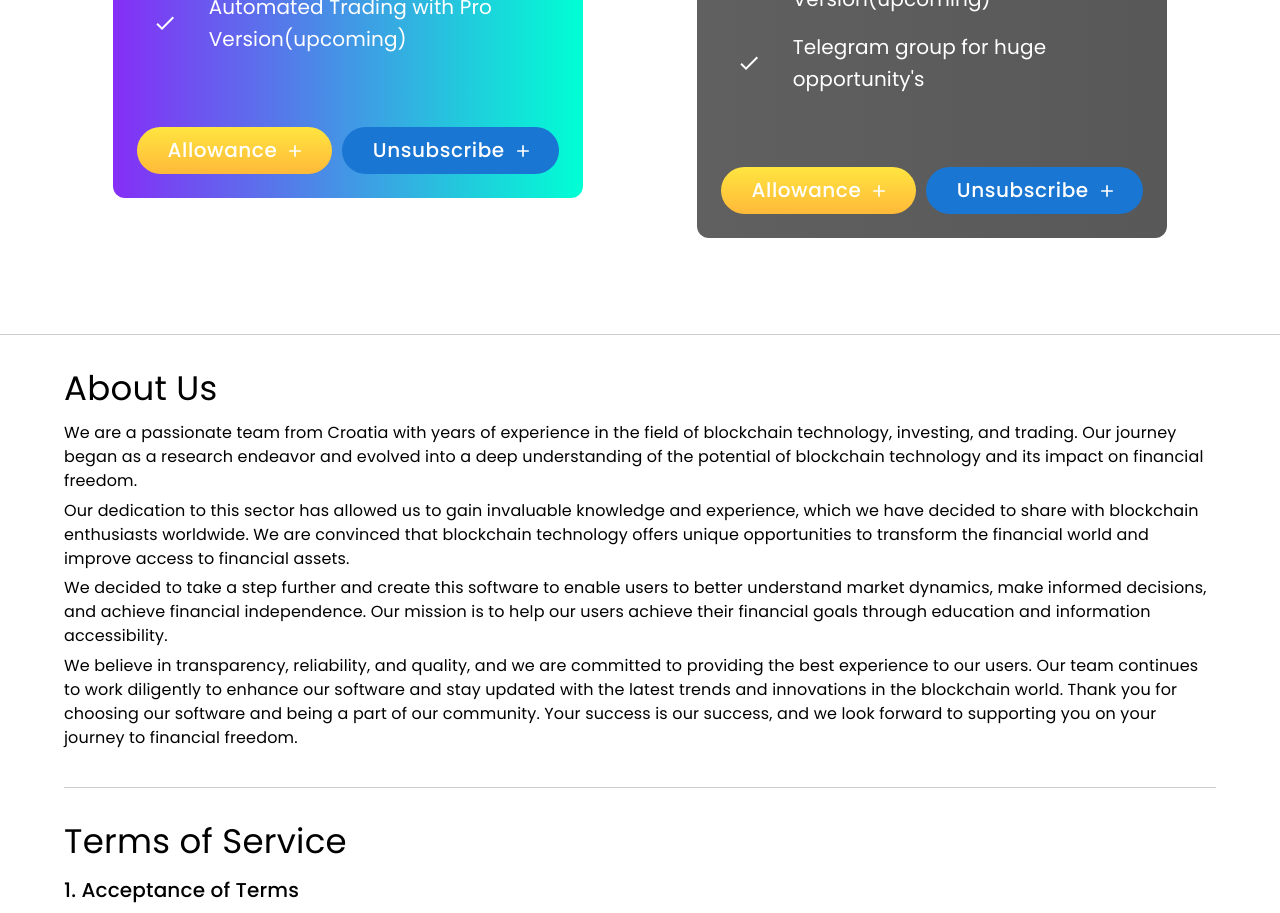
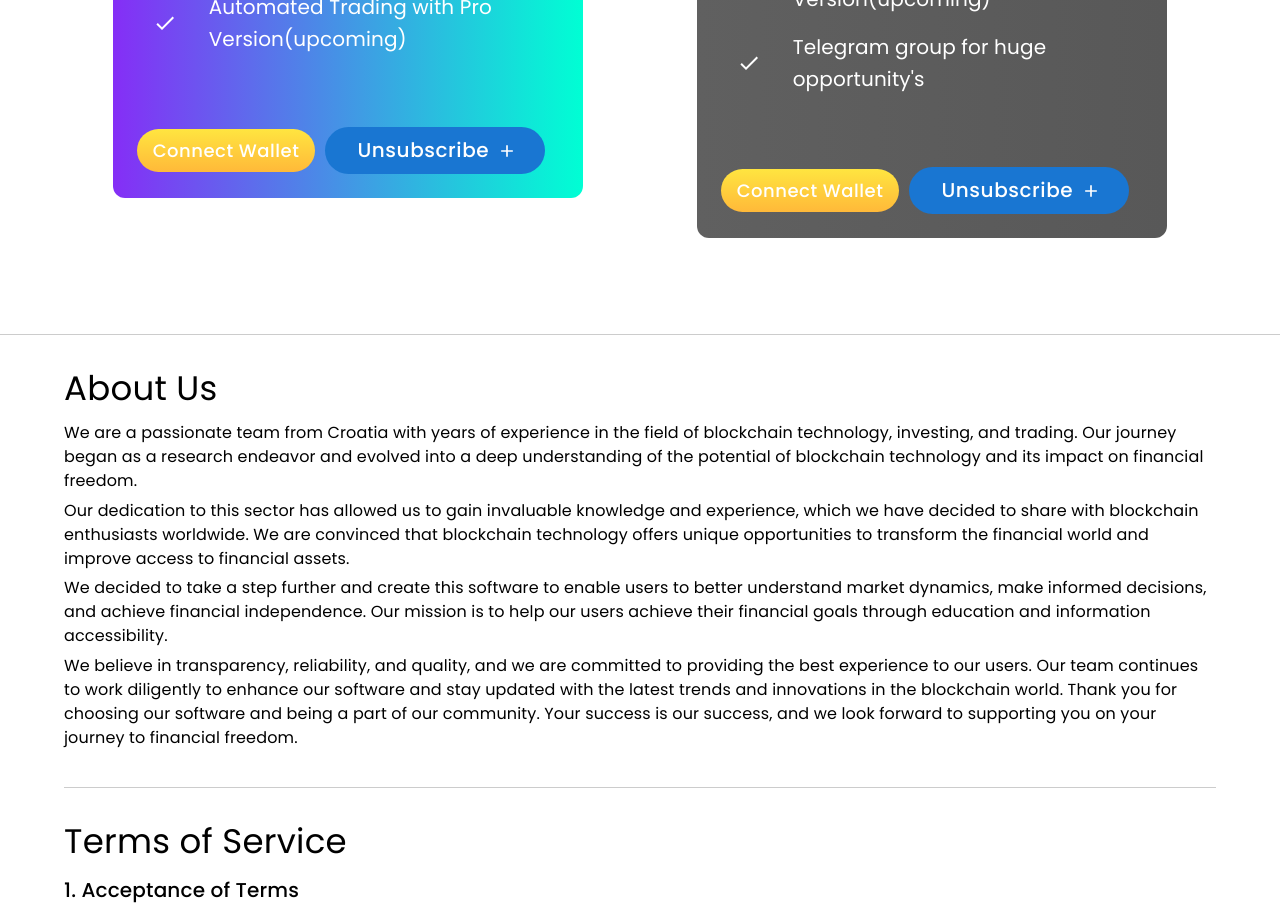
Before and after one commit to agarwalankit3395/Coinrule, a React (Create React App) app: page /price in a window 1280 px wide. Shown: the part 1180-2093 px from the top of the page. Built offline with nearby package versions, Linux system fonts and the light colour scheme.

Commit message:
Fixed Issues 2

```diff
--- a/src/Components/Layouts/Headers/ConnectButton.js
+++ b/src/Components/Layouts/Headers/ConnectButton.js
@@ -22,9 +22,9 @@ const Connectbtn = styled.div`
     }
 `
 const ConnectButton = () => {
-    const [userWalletAddress, setUserWalletAddress] = useState("");
-    const { setWalletAddress } = useWeb3();
+    const {walletAddress, setWalletAddress } = useWeb3();
     const handleConnectMetaMask = async () => {
+        console.log(walletAddress)
         const BNBchainId = '0x61';
         if (window.ethereum) {
             try {
@@ -45,7 +45,6 @@ const ConnectButton = () => {
                         });
                     const account = accounts[0];
                     setWalletAddress(account)
-                    setUserWalletAddress(account);
                     await get_info(window.ethereum, account);
                     console.log(account)
                 } else {
@@ -89,7 +88,7 @@ const ConnectButton = () => {
     return (
         <div>
             <Connectbtn variant='contained' className='explorebtns' onClick={handleConnectMetaMask}>
-                {userWalletAddress ? userWalletAddress : "Connect Wallet"}
+                {walletAddress !== null ? walletAddress : "Connect Wallet"}
             </Connectbtn>
         </div>
     )
--- a/src/Components/View/priceings/PricingCorrily.js
+++ b/src/Components/View/priceings/PricingCorrily.js
@@ -1,13 +1,23 @@
-import { Box, Button, Container, Grid, List, ListItem, ListItemIcon, Typography } from '@mui/material';
-import React from 'react'
-import DoneIcon from '@mui/icons-material/Done';
-import AddOutlinedIcon from '@mui/icons-material/AddOutlined';
-import { get_info } from '../../utils/SmartContract';
-import { useEffect } from 'react';
-import { useState } from 'react';
-import { Smart_Contract_Address } from '../../utils/SmartContract';
-import useWeb3 from '../../utils/useWeb3';
-const oneMonthPackage = ["Efficient Crypto Arbitrage Opportunities",
+import {
+  Box,
+  Button,
+  Container,
+  Grid,
+  List,
+  ListItem,
+  ListItemIcon,
+  Typography
+} from "@mui/material";
+import React from "react";
+import DoneIcon from "@mui/icons-material/Done";
+import AddOutlinedIcon from "@mui/icons-material/AddOutlined";
+import { get_info } from "../../utils/SmartContract";
+import { useEffect } from "react";
+import { useState } from "react";
+import { Smart_Contract_Address } from "../../utils/SmartContract";
+import useWeb3 from "../../utils/useWeb3";
+const oneMonthPackage = [
+  "Efficient Crypto Arbitrage Opportunities",
   "Real-time Price Monitoring",
   "User-Friendly Interface",
   "Customised able Alerts (upcoming)",
@@ -15,9 +25,11 @@ const oneMonthPackage = ["Efficient Crypto Arbitrage Opportunities",
   "Customer Support",
   "Percentage Difference Indicator",
   "Limitless Opportunities",
-    "Automated Trading with Pro Version(upcoming)"];
+  "Automated Trading with Pro Version(upcoming)"
+];
 
-const oneYearPackage = ["Efficient Crypto Arbitrage Opportunities",
+const oneYearPackage = [
+  "Efficient Crypto Arbitrage Opportunities",
   "Real-time Price Monitoring",
   "User-Friendly Interface",
   "Customised able Alerts (upcoming)",
@@ -26,12 +38,13 @@ const oneYearPackage = ["Efficient Crypto Arbitrage Opportunities",
   "Percentage Difference Indicator",
   "Limitless Opportunities",
   "Automated Trading with Pro Version(upcoming)",
-    "Telegram group for huge opportunity's"];
+  "Telegram group for huge opportunity's"
+];
 
 const PricingCorrily = () => {
   const [info, setInfo] = useState(0);
   const [allowancePrice, setAllowancePrice] = useState(0);
-    const { walletAddress } = useWeb3();
+  const { walletAddress, setWalletAddress } = useWeb3();
 
   useEffect(() => {
     async function main() {
@@ -40,115 +53,260 @@ const PricingCorrily = () => {
         setInfo(info);
       }
     }
-        main()
-    }, [walletAddress])
+    main();
+  }, [walletAddress]);
 
   useEffect(() => {
     async function checkAllowance() {
       if (window.ethereum && walletAddress !== null) {
-                const checkAllowance = await info?.usdt_token.allowance(walletAddress.toString(), Smart_Contract_Address)
+        const checkAllowance = await info?.usdt_token.allowance(
+          walletAddress.toString(),
+          Smart_Contract_Address
+        );
         const check = checkAllowance.toString();
-                console.log(Number(check))
-                setAllowancePrice(Number(check))
+        console.log(Number(check));
+        setAllowancePrice(Number(check));
       }
     }
-        checkAllowance()
-    }, [info, allowancePrice, walletAddress])
+    checkAllowance();
+  }, [info, allowancePrice, walletAddress]);
+
+  const handleWalletConnect = async () => {
+    try {
+      if (walletAddress == null) {
+        const account = await window.ethereum.request({
+          method: "eth_requestAccounts"
+        });
+        console.log(account[0]);
+        setWalletAddress(account[0]);
+      }
+    } catch (error) {
+      console.log(error);
+    }
+  };
 
   const handleOneMonthPackage = async () => {
-        const checkAllowance = await info?.usdt_token.allowance(walletAddress.toString(), Smart_Contract_Address)
+    try {
+      const checkAllowance = await info?.usdt_token.allowance(
+        walletAddress.toString(),
+        Smart_Contract_Address
+      );
       console.log(checkAllowance.toString());
 
-        const monthlyPrice = (await info?.arbi_bot.MonthSubscribyionFee());
+      const monthlyPrice = await info?.arbi_bot.MonthSubscribyionFee();
       console.log(monthlyPrice.toString());
       // const pricecheck = ethers.utils.parseUnits(monthlyPrice, "gwei");
       const Monthprice = monthlyPrice.toString();
       const yearPrice = await info?.arbi_bot.YearSubscribyionFee();
       if (checkAllowance.toString() < Monthprice) {
-            const res = await info?.usdt_token.increaseAllowance(Smart_Contract_Address, yearPrice.toString());
+        const res = await info?.usdt_token.increaseAllowance(
+          Smart_Contract_Address,
+          yearPrice.toString()
+        );
         console.log(res);
       }
-        const result = await info?.arbi_bot.Subscription('1');
+      const result = await info?.arbi_bot.Subscription("1");
       console.log(result);
-
+    } catch (error) {
+      console.log(error);
     }
+  };
 
   const handleOneYearPackage = async () => {
-        const checkAllowance = await info.usdt_token.allowance(walletAddress.toString(), Smart_Contract_Address)
+    const checkAllowance = await info.usdt_token.allowance(
+      walletAddress.toString(),
+      Smart_Contract_Address
+    );
     console.log(checkAllowance.toString());
 
     const yearPrice = await info.arbi_bot.YearSubscribyionFee();
     console.log(yearPrice);
     if (checkAllowance.toString() < yearPrice.toString()) {
-            const res = await info.usdt_token.increaseAllowance(Smart_Contract_Address, yearPrice.toString());
+      const res = await info.usdt_token.increaseAllowance(
+        Smart_Contract_Address,
+        yearPrice.toString()
+      );
       console.log(res);
     }
-        const result = await info.arbi_bot.Subscription('2');
+    const result = await info.arbi_bot.Subscription("2");
     console.log(result);
-    }
+  };
 
   const handleUnsubscribe = async () => {
     const res = await info.arbi_bot.UnSubscription();
     console.log(res);
-    }
+  };
 
   return (
-        <Box paddingY={'6rem'}>
-            <Container maxWidth={'lg'}>
+    <Box paddingY={"6rem"}>
+      <Container maxWidth={"lg"}>
         <Grid container spacing={2}>
-                    <Grid item md={5} sm={12} xs={12} margin={'auto'}>
-                        <Box padding={'1.5rem'} borderRadius={'12px'} sx={{ background: 'linear-gradient(90deg,#852ef6 0%,#00ffd4 100%)' }}>
+          <Grid item md={5} sm={12} xs={12} margin={"auto"}>
+            <Box
+              padding={"1.5rem"}
+              borderRadius={"12px"}
+              sx={{
+                background: "linear-gradient(90deg,#852ef6 0%,#00ffd4 100%)"
+              }}
+            >
               <Box>
-                                <Typography variant='h4' fontWeight={'500'} color="#fff">Monthly Plan - 25USDT</Typography>
+                <Typography variant="h4" fontWeight={"500"} color="#fff">
+                  Monthly Plan - 25USDT
+                </Typography>
               </Box>
-                            <Box paddingY={'1.5rem'}>
+              <Box paddingY={"1.5rem"}>
                 <List>
                   {oneMonthPackage.map((data) => (
                     <ListItem>
                       <ListItemIcon>
                         <DoneIcon sx={{ color: "#fff" }} />
                       </ListItemIcon>
-                                            <Typography variant='h6' fontWeight={'400'} color='#fff'>{data}</Typography>
+                      <Typography variant="h6" fontWeight={"400"} color="#fff">
+                        {data}
+                      </Typography>
                     </ListItem>
                   ))}
-
                 </List>
               </Box>
-                            <Box paddingTop={'2rem'}>
-                                <Box sx={{ gap: '10px', display: 'flex', alignItems: 'center' }}>
-                                    <Button onClick={handleOneMonthPackage} endIcon={<AddOutlinedIcon sx={{ color: '#fff' }} />} variant="contained" sx={{ boxShadow: 'none', fontSize: '20px', borderRadius: '50px', background: 'linear-gradient(180deg,rgb(255,229,64) 0%,rgb(255,185,57) 100%)', paddingX: '2rem', color: '#fff', textTransform: 'capitalize' }}>
-                                        {allowancePrice > 0 ? "Subscribe" : "Allowance" }
+              <Box paddingTop={"2rem"}>
+                <Box
+                  sx={{ gap: "10px", display: "flex", alignItems: "center" }}
+                >
+                  {walletAddress == null ? (
+                    <Button
+                      onClick={handleWalletConnect}
+                      variant="contained"
+                      sx={{
+                        boxShadow: "none",
+                        fontSize: "18px",
+                        borderRadius: "50px",
+                        background:
+                          "linear-gradient(180deg,rgb(255,229,64) 0%,rgb(255,185,57) 100%)",
+                        paddingX: "1rem",
+                        color: "#fff",
+                        textTransform: "capitalize"
+                      }}
+                    >
+                      Connect Wallet
                     </Button>
-                                    <Button onClick={handleUnsubscribe} endIcon={<AddOutlinedIcon sx={{ color: '#fff' }} />} variant="contained" sx={{ boxShadow: 'none', fontSize: '20px', borderRadius: '50px', paddingX: '2rem', color: '#fff', textTransform: 'capitalize' }}>
+                  ) : (
+                    <Button
+                      onClick={handleOneMonthPackage}
+                      variant="contained"
+                      sx={{
+                        boxShadow: "none",
+                        fontSize: "20px",
+                        borderRadius: "50px",
+                        background:
+                          "linear-gradient(180deg,rgb(255,229,64) 0%,rgb(255,185,57) 100%)",
+                        paddingX: "2rem",
+                        color: "#fff",
+                        textTransform: "capitalize"
+                      }}
+                    >
+                      {allowancePrice > 0 ? "Subscribe" : "Allowance"}
+                    </Button>
+                  )}
+                  <Button
+                    onClick={handleUnsubscribe}
+                    endIcon={<AddOutlinedIcon sx={{ color: "#fff" }} />}
+                    variant="contained"
+                    sx={{
+                      boxShadow: "none",
+                      fontSize: "20px",
+                      borderRadius: "50px",
+                      paddingX: "2rem",
+                      color: "#fff",
+                      textTransform: "capitalize"
+                    }}
+                  >
                     unsubscribe
                   </Button>
                 </Box>
               </Box>
             </Box>
           </Grid>
-                    <Grid item md={5} sm={12} xs={12} margin={'auto'}>
-                        <Box padding={'1.5rem'} borderRadius={'12px'} sx={{ background: 'linear-gradient(90deg,#606060 0%,#585858 100%)' }}>
+          <Grid item md={5} sm={12} xs={12} margin={"auto"}>
+            <Box
+              padding={"1.5rem"}
+              borderRadius={"12px"}
+              sx={{
+                background: "linear-gradient(90deg,#606060 0%,#585858 100%)"
+              }}
+            >
               <Box>
-                                <Typography variant='h4' fontWeight={'500'} color="#fff">Year Plan - 200 USDT</Typography>
+                <Typography variant="h4" fontWeight={"500"} color="#fff">
+                  Year Plan - 200 USDT
+                </Typography>
               </Box>
-                            <Box paddingY={'1.5rem'}>
+              <Box paddingY={"1.5rem"}>
                 <List>
                   {oneYearPackage.map((yeardata, index) => (
                     <ListItem key={index}>
                       <ListItemIcon>
                         <DoneIcon sx={{ color: "#fff" }} />
                       </ListItemIcon>
-                                            <Typography variant='h6' fontWeight={'400'} color='#fff'>{yeardata}</Typography>
+                      <Typography variant="h6" fontWeight={"400"} color="#fff">
+                        {yeardata}
+                      </Typography>
                     </ListItem>
                   ))}
                 </List>
               </Box>
-                            <Box paddingTop={'2rem'}>
-                                <Box sx={{ gap: '10px', display: 'flex', alignItems: 'center' }}>
-                                    <Button onClick={handleOneYearPackage} endIcon={<AddOutlinedIcon sx={{ color: '#fff' }} />} variant="contained" sx={{ boxShadow: 'none', fontSize: '20px', borderRadius: '50px', background: 'linear-gradient(180deg,rgb(255,229,64) 0%,rgb(255,185,57) 100%)', paddingX: '2rem', color: '#fff', textTransform: 'capitalize' }}>
-                                        {allowancePrice > 0 ? "Subscribe" : "Allowance" }
+              <Box paddingTop={"2rem"}>
+                <Box
+                  sx={{ gap: "10px", display: "flex", alignItems: "center" }}
+                >
+                  {walletAddress == null ? (
+                    <Button
+                      onClick={handleWalletConnect}
+                      variant="contained"
+                      sx={{
+                        boxShadow: "none",
+                        fontSize: "18px",
+                        borderRadius: "50px",
+                        background:
+                          "linear-gradient(180deg,rgb(255,229,64) 0%,rgb(255,185,57) 100%)",
+                        paddingX: "1rem",
+                        color: "#fff",
+                        textTransform: "capitalize"
+                      }}
+                    >
+                      Connect Wallet
                     </Button>
-                                    <Button onClick={handleUnsubscribe} endIcon={<AddOutlinedIcon sx={{ color: '#fff' }} />} variant="contained" sx={{ boxShadow: 'none', fontSize: '20px', borderRadius: '50px', paddingX: '2rem', color: '#fff', textTransform: 'capitalize' }}>
+                  ) : (
+                    <Button
+                      onClick={handleOneYearPackage}
+                      endIcon={<AddOutlinedIcon sx={{ color: "#fff" }} />}
+                      variant="contained"
+                      sx={{
+                        boxShadow: "none",
+                        fontSize: "20px",
+                        borderRadius: "50px",
+                        background:
+                          "linear-gradient(180deg,rgb(255,229,64) 0%,rgb(255,185,57) 100%)",
+                        paddingX: "2rem",
+                        color: "#fff",
+                        textTransform: "capitalize"
+                      }}
+                    >
+                      {allowancePrice > 0 ? "Subscribe" : "Allowance"}
+                    </Button>
+                  )}
+
+                  <Button
+                    onClick={handleUnsubscribe}
+                    endIcon={<AddOutlinedIcon sx={{ color: "#fff" }} />}
+                    variant="contained"
+                    sx={{
+                      boxShadow: "none",
+                      fontSize: "20px",
+                      borderRadius: "50px",
+                      paddingX: "2rem",
+                      color: "#fff",
+                      textTransform: "capitalize"
+                    }}
+                  >
                     unsubscribe
                   </Button>
                 </Box>
@@ -158,7 +316,7 @@ const PricingCorrily = () => {
         </Grid>
       </Container>
     </Box>
-    )
-}
+  );
+};
 
 export default PricingCorrily;
```
Also changed, not shown: src/Components/View/Invest/InvestTable.js. Lines whose indentation alone changed are shown as unchanged.
